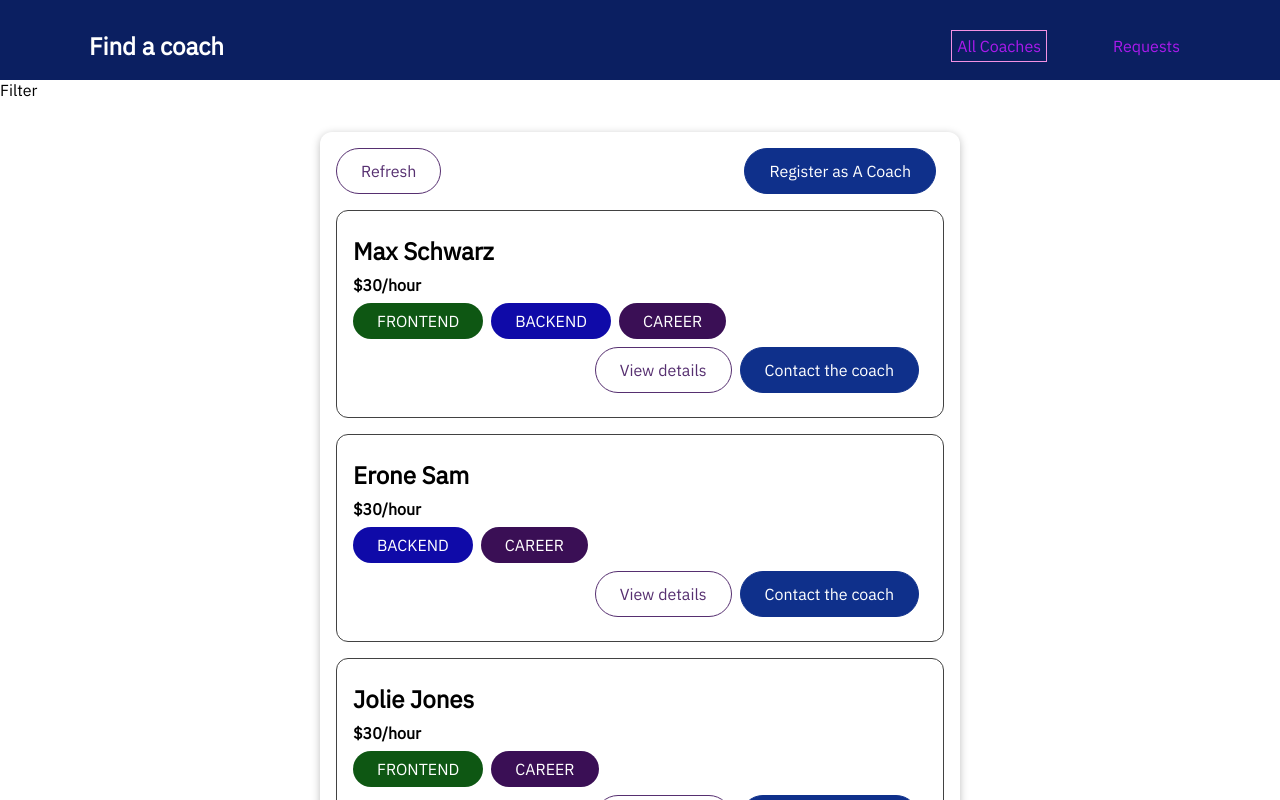
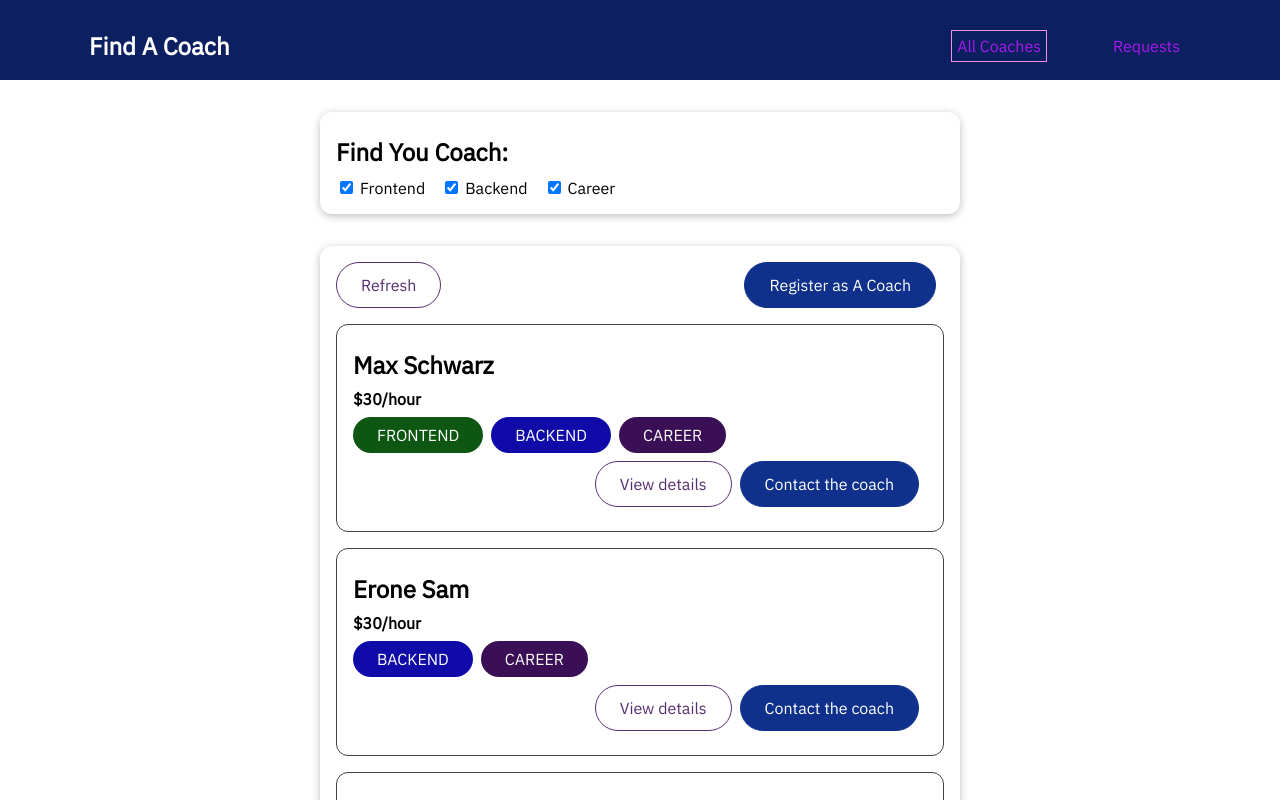
Before and after one commit to Lime5005/VueJS, a Vue app in the folder find-a-coach-project/: page /coaches in a window 1280 px wide. Shown: the top 800 px of the page. Built offline with nearby package versions, Linux system fonts and the light colour scheme.

Commit message:
the filter component works in the coachesList page

```diff
--- a/find-a-coach-project/src/components/layout/Navigation.vue
+++ b/find-a-coach-project/src/components/layout/Navigation.vue
@@ -1,7 +1,7 @@
 <template>
   <header>
     <nav>
-      <h1><router-link to="/">Find a coach</router-link></h1>
+      <h1><router-link to="/">Find A Coach</router-link></h1>
       <ul>
         <li>
           <router-link to="/coaches">All Coaches
--- a/find-a-coach-project/src/pages/coaches/coachDetail.vue
+++ b/find-a-coach-project/src/pages/coaches/coachDetail.vue
@@ -12,10 +12,10 @@
         <h2>Interested? Reach out now!</h2>
         <base-button link :to="contactLink">Contact</base-button>
       </header>
+    <!-- if there is a child route, you have to add the router-view on the parent -->
       <router-view></router-view>
     </base-card>
   </section>
-    <!-- if there is a child route, you have to add the router-view on the parent -->
   <section>
     <base-card>
       <base-badge v-for="area in areas" :key="area" :jobtype="area"  :title="area">
@@ -58,7 +58,3 @@ export default {
   },
 }
 </script>
-
-<style>
-
-</style>
--- /dev/null
+++ b/find-a-coach-project/src/pages/coaches/coachFilter.vue
@@ -0,0 +1,71 @@
+<template>
+  <base-card>
+    <h2>Find You Coach:</h2>
+    <span class="filter-option">
+      <input type="checkbox" id="frontend" checked @change="setFilter">
+      <label for="frontend">Frontend</label>
+    </span>
+    <span class="filter-option">
+      <input type="checkbox" id="backend" checked @change="setFilter">
+      <label for="backend">Backend</label>
+    </span>
+    <span class="filter-option">
+      <input type="checkbox" id="career" checked @change="setFilter">
+      <label for="career">Career</label>
+    </span>
+  </base-card>
+</template>
+
+<script>
+export default {
+  emits: ['change-filter'],
+  data() {
+    return {
+      filters: {
+        frontend: true,
+        backend: true,
+        career: true
+      }
+    }
+  },
+  methods: {
+    setFilter(event) {
+      //console.log(event);//页面点击career，出现type: "change"，id: "career"，checked: false
+      const inputId = event.target.id
+      const isActive = event.target.checked
+      const updatedFilters = {
+        //copy all the filters object from data into this new obj updatedFilter:
+        ...this.filters,
+        //then overwrite one of the 3 properties:
+        //by dynamically set the property name that will be overwritten into our input, it's a key, value is false or true
+        [inputId]: isActive
+      }
+      this.filters = updatedFilters
+      this.$emit('change-filter', updatedFilters)
+    }
+  }
+}
+</script>
+
+<style scoped>
+h2 {
+  margin: 0.5rem 0;
+}
+
+.filter-option {
+  margin-right: 1rem;
+}
+
+.filter-option label,
+.filter-option input {
+  vertical-align: middle;
+}
+
+.filter-option label {
+  margin-left: 0.25rem;
+}
+
+.filter-option.active label {
+  font-weight: bold;
+}
+</style>
--- a/find-a-coach-project/src/pages/coaches/coachItem.vue
+++ b/find-a-coach-project/src/pages/coaches/coachItem.vue
@@ -23,7 +23,7 @@ export default {
   props: ['id', 'firstName', 'lastName', 'rate', 'areas'],
   computed: {
     fullName() {
-      return this.firstName + ' '+ this.lastName;
+      return this.firstName + ' ' + this.lastName;
     },
     coachDetailLink() {
       return '/coaches/' + this.id;
--- a/find-a-coach-project/src/pages/coaches/coachesList.vue
+++ b/find-a-coach-project/src/pages/coaches/coachesList.vue
@@ -1,6 +1,6 @@
 <template>
   <section>
-    Filter
+    <coach-filter @change-filter="setNewFilter"></coach-filter>
   </section>
   <section>
     <base-card>
@@ -30,19 +30,49 @@
 
 <script>
 import BaseButton from '../../components/ui/BaseButton.vue';
+import coachFilter from './coachFilter.vue';
 import coachItem from './coachItem.vue';
 
 export default {
   components: {
     coachItem,
-    BaseButton
+    BaseButton,
+    coachFilter
+  },
+  data() {
+    return {
+      activeFilters: {
+        frontend: true,
+        backend: true,
+        career: true
+      }
+    }
   },
   computed: {
     filteredCoaches() {
-      return this.$store.getters['coaches/coaches']
+      const coaches =  this.$store.getters['coaches/coaches']
+      return coaches.filter(coach => {
+        //array.filter returns a new array that matches the conditions, 只出现与选择的对应的coach: 同时满足选择，和有这个特长，（‘是非’选择）
+        if(this.activeFilters.frontend && coach.areas.includes('frontend')) {
+          return true
+        }
+        if(this.activeFilters.backend && coach.areas.includes('backend')) {
+          return true
+        }
+        if(this.activeFilters.career && coach.areas.includes('career')) {
+          return true
+        }
+        return false
+      })
     },
     hasCoaches() {
       return this.$store.getters['coaches/hasCoaches']
+    }
+  },
+  methods: {
+    setNewFilter(updatedFilters) {
+      //console.log('>>>>>>>>>>>>>><<<<');
+      this.activeFilters = updatedFilters;
     }
   }
 }
--- a/find-a-coach-project/src/store/module/coaches/index.js
+++ b/find-a-coach-project/src/store/module/coaches/index.js
@@ -26,7 +26,7 @@ export default {
                     id: 'c3',
                     firstName: 'Jolie',
                     lastName: 'Jones',
-                    areas: ['frontend', 'career'],
+                    areas: ['frontend'],
                     description: "I'm Jolie and I work for a big company.",
                     hourlyRate: 30
                 },
```
